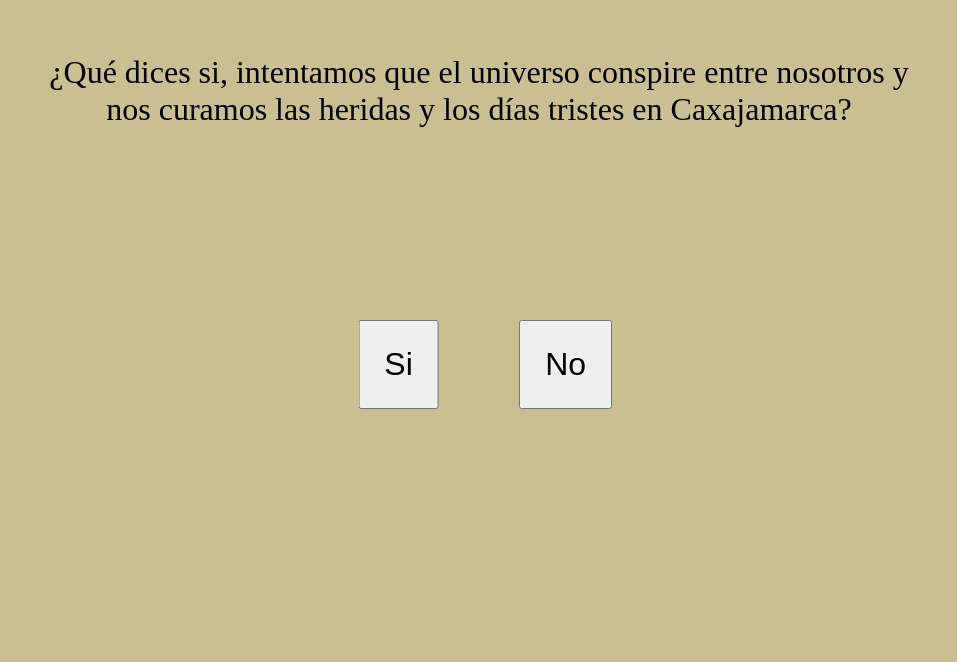
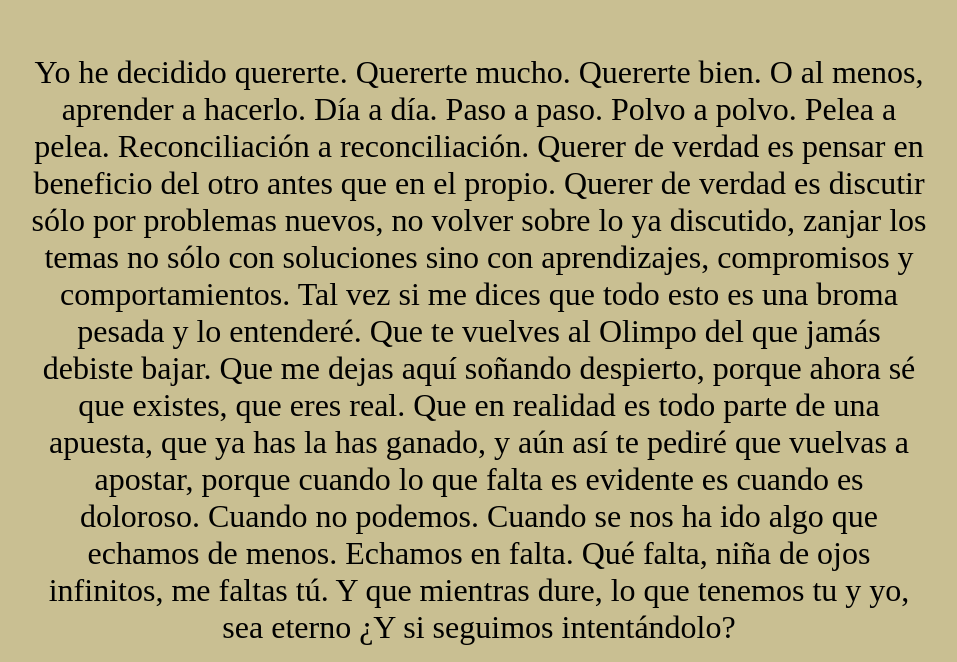
Before and after one commit to DSohm/miestrellafavorita, a plain HTML site: page index.html in a window 1280 px wide. Shown: the part 138-800 px from the top of the page, without its empty margins (161-1118 px from the left). Drawn offline with Linux system fonts and the light colour scheme.

Commit message:
Update index.html

```diff
--- a/index.html
+++ b/index.html
@@ -10,7 +10,16 @@
 <body>
 
     <div class="contenedor">
-        <p>¿Qué dices si, intentamos que el universo conspire entre nosotros y nos curamos las heridas y los días tristes en Caxajamarca?</p>
+        <p>Yo he decidido quererte. Quererte mucho. Quererte bien. O al menos, aprender a hacerlo. Día a día. Paso a paso. Polvo a polvo. Pelea a pelea. Reconciliación a reconciliación. Querer de verdad es pensar en beneficio del otro antes que en el propio. Querer de verdad es discutir sólo por problemas nuevos, no volver sobre lo ya discutido, zanjar los temas no sólo con soluciones sino con aprendizajes, compromisos y comportamientos.
+
+ Tal vez si me dices que todo esto es una broma pesada y lo entenderé. Que te vuelves al Olimpo del que jamás debiste bajar. Que me dejas aquí soñando despierto, porque ahora sé que existes, que eres real. Que en realidad es todo parte de una apuesta, que ya has la has ganado, y aún así te pediré que vuelvas a apostar, porque cuando lo que falta es evidente es cuando es doloroso. Cuando no podemos. Cuando se nos ha ido algo que echamos de menos. Echamos en falta.
+
+Qué falta, niña de ojos infinitos, me faltas tú.
+
+        Y que mientras dure, lo que tenemos tu y yo, sea eterno
+
+
+            ¿Y si seguimos intentándolo?</p>
         <button id="yesBtn">Si</button>
         <button id="noBtn">No</button>
     </div>
```
